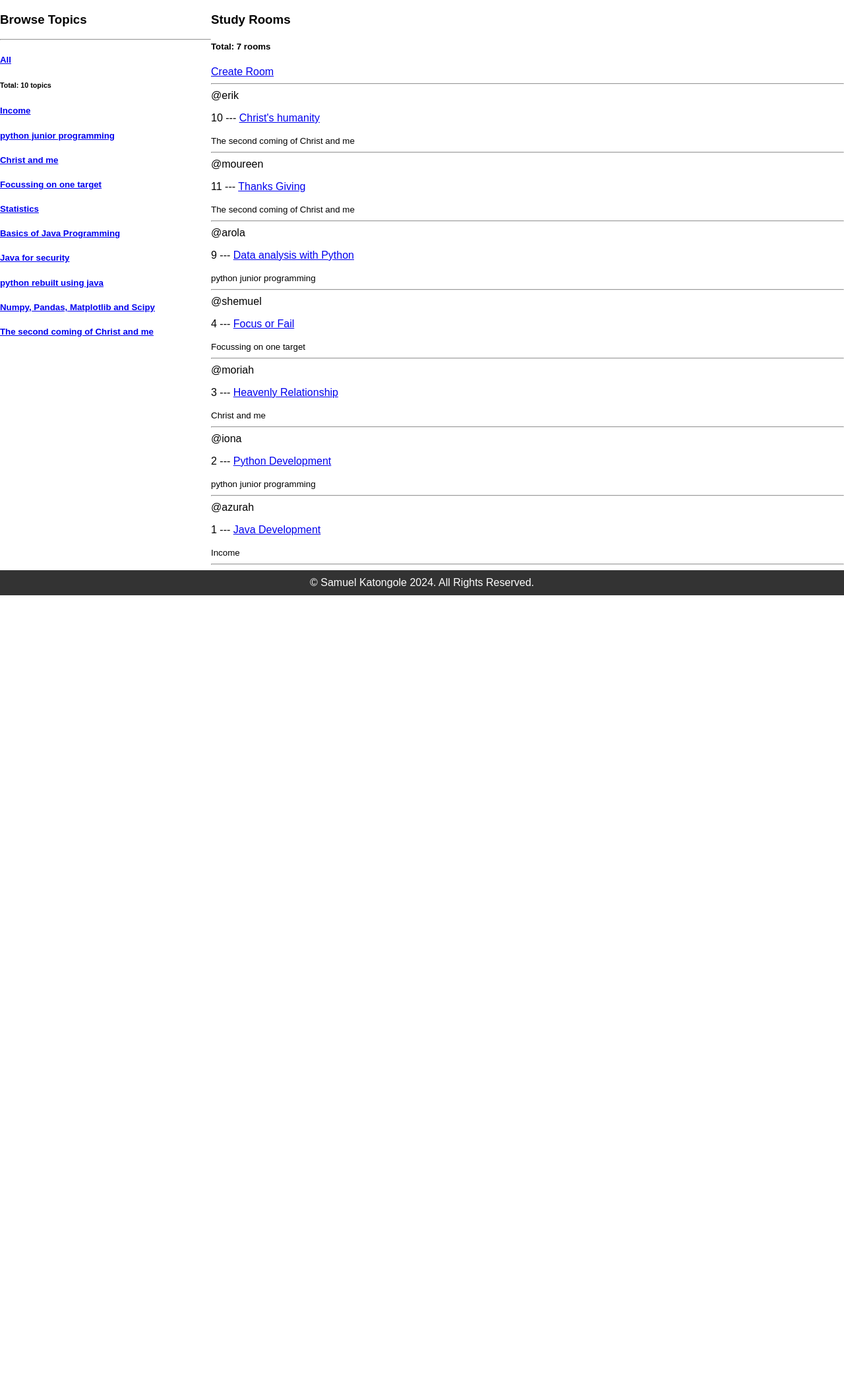
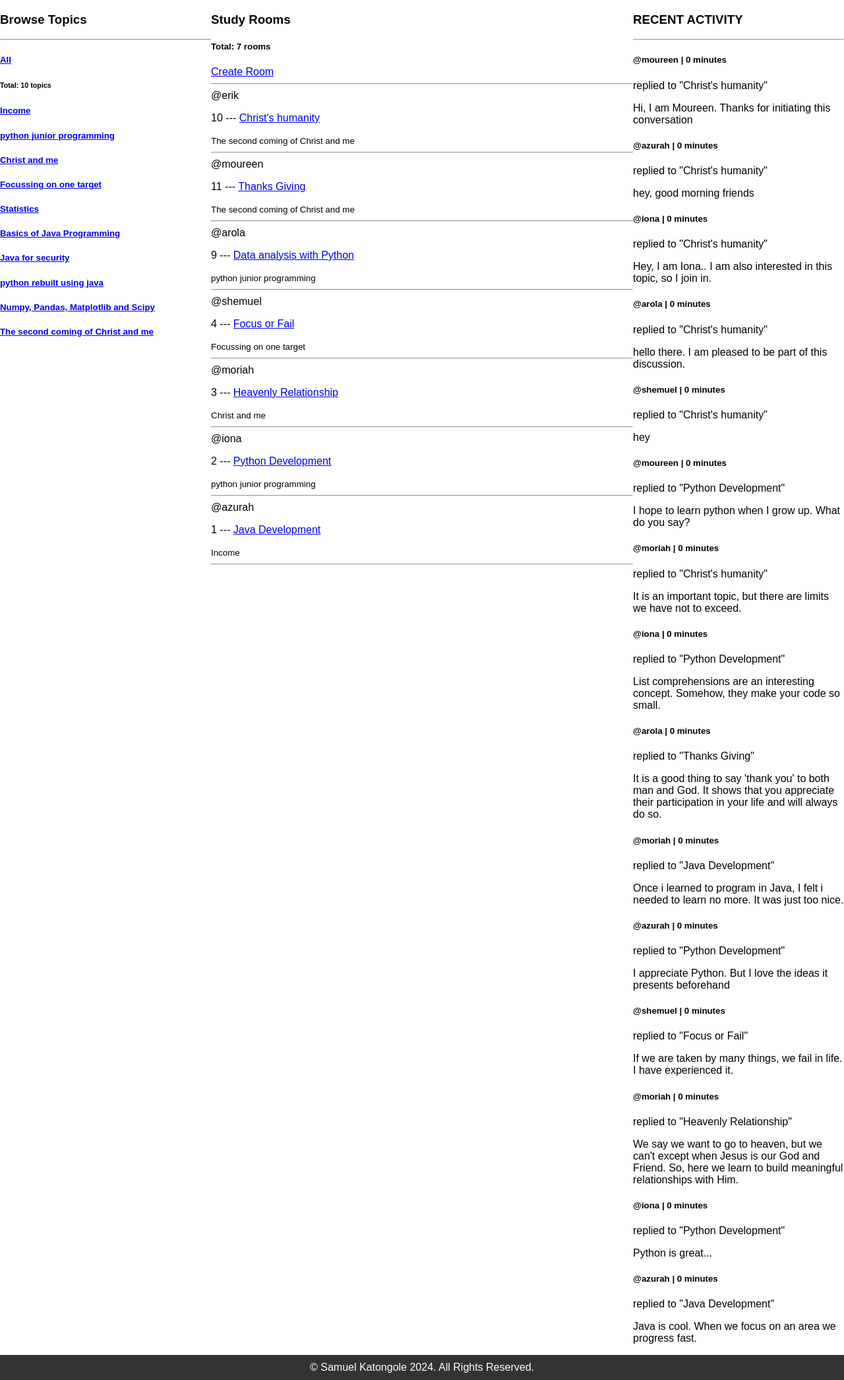
Before and after one commit to Shemuel2060/studyhub, a Django app: page / in a window 1280 px wide. Shown: the part 88-2179 px from the top of the page at 66% size. Before the commit the page ends 990 px from the top, so only its background shows below. Run offline with Django 5.2, Linux system fonts and the light colour scheme; data comes from the database, SQL or seed files in the repository; both versions use the stored data as it was after the commit.

Commit message:
created recent activities

```diff
--- a/parent_hub/Rooms/models.py
+++ b/parent_hub/Rooms/models.py
@@ -37,7 +37,7 @@ class Post(models.Model): # messages model
 
 
     def __str__(self):
-        return str(self.author)
+        return str(self.body)[0:20]+' ...'
 
 
 # class Participant(models.Model):
--- a/parent_hub/Rooms/templates/Rooms/home.html
+++ b/parent_hub/Rooms/templates/Rooms/home.html
@@ -5,7 +5,7 @@
 <style>
     .home-container{
         display: grid;
-        grid-template-columns: 1fr 3fr;
+        grid-template-columns: 1fr 2fr 1fr;
     }
 </style>
 <div class="home-container">
@@ -46,6 +46,21 @@
         {% endfor %}
 
     </div>
+    <div class="activity-feed-sidebar">
+        <h3>RECENT ACTIVITY</h3>
+        <hr>
+        <div>
+            {% for post in posts %}
+
+            <h5>@{{post.author}} | {{post.created_on|timesince}}</h5>
+            <p>replied to "{{post.room}}"</p>
+            <div>
+                <p>{{post.body}}</p>
+            </div>
+
+            {% endfor %}
+        </div>
+    </div>
 </div>
 
 {% endblock %}
--- a/parent_hub/Rooms/templates/Rooms/room.html
+++ b/parent_hub/Rooms/templates/Rooms/room.html
@@ -24,6 +24,9 @@
             {% for post in room_posts %}
 
             <div class="post">
+                {% if request.user == post.author %}
+                    <a href="{% url 'delete-post' post.id %}">Delete</a>
+                {% endif %}
                 <small>@{{post.author}} | {{post.created_on|timesince}} ago</small>
                 <p>{{post.body}}</p>
                 <hr/>
--- a/parent_hub/Rooms/urls.py
+++ b/parent_hub/Rooms/urls.py
@@ -14,5 +14,6 @@ urlpatterns = [
     # path('create-room', views.createForm, name='create-room'),
     path('roomcreator', views.create_room, name='room-create'),
     path('update-room/<str:pk>/', views.update_room, name='update-room'),
-    path('delete-room/<str:pk>/', views.deleteRoom, name='delete-room')
+    path('delete-room/<str:pk>/', views.deleteRoom, name='delete-room'),
+    path('delete-post/<str:pk>/', views.deletePost, name='delete-post')
 ]
--- a/parent_hub/Rooms/views.py
+++ b/parent_hub/Rooms/views.py
@@ -113,6 +113,20 @@ def room(request, pk):
 
     return render(request, 'Rooms/room.html',context)
 
+@login_required(login_url='login') # if not logged in, can't delete post, redirect to login
+def deletePost(request, pk):
+    """delete post created by user."""
+    post = Post.objects.get(id=pk) # get the post.
+
+    # restrict non owner from deleting a room
+    if request.user != post.author:
+        return HttpResponse('You CANNOT delete since you are not the owner')
+
+    if request.method == 'POST':
+        post.delete() # delete from db
+        return redirect('home') # redirect to home page (better to go to room)
+    return render(request, 'Rooms/delete.html',{'obj':post})
+
 def loginPage(request):
     """login page..."""
     page = 'login' # used to determine if to render login page or register page.
@@ -184,13 +198,15 @@ def home(request):
         Q(name__icontains = q) | # room name
         Q(description__icontains = q) # room description
     )
+    posts = Post.objects.all().order_by('-created_on') # get all posts..
     roomcount = rooms.count() # get total rooms
     topiccount = topics.count() # get total topics
     context = {
         'allrooms':rooms,
         'alltopics':topics,
         'roomcount':roomcount,
-        'topiccount':topiccount}
+        'topiccount':topiccount,
+        'posts':posts}
     return render(request, 'Rooms/home.html', context)
 
 # def createForm(request):
```
Also changed, not shown: parent_hub/db.sqlite3.
